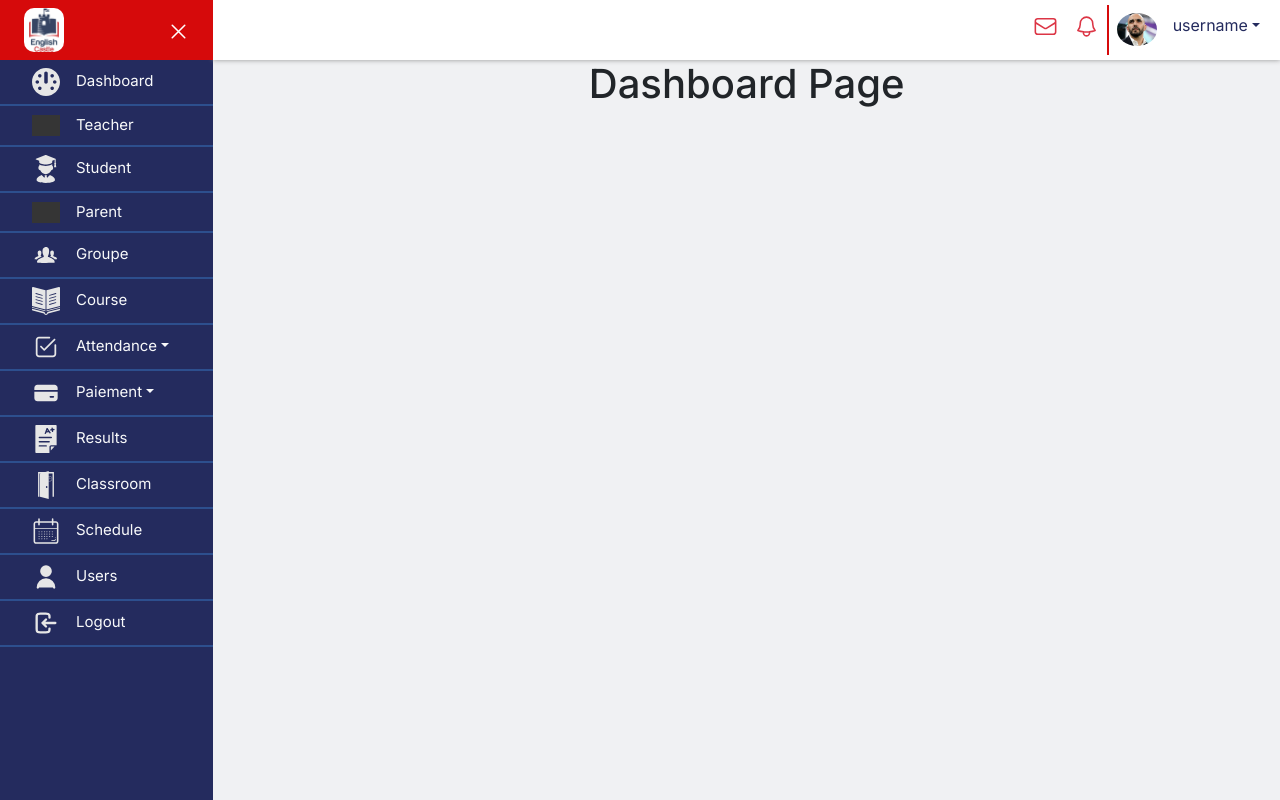
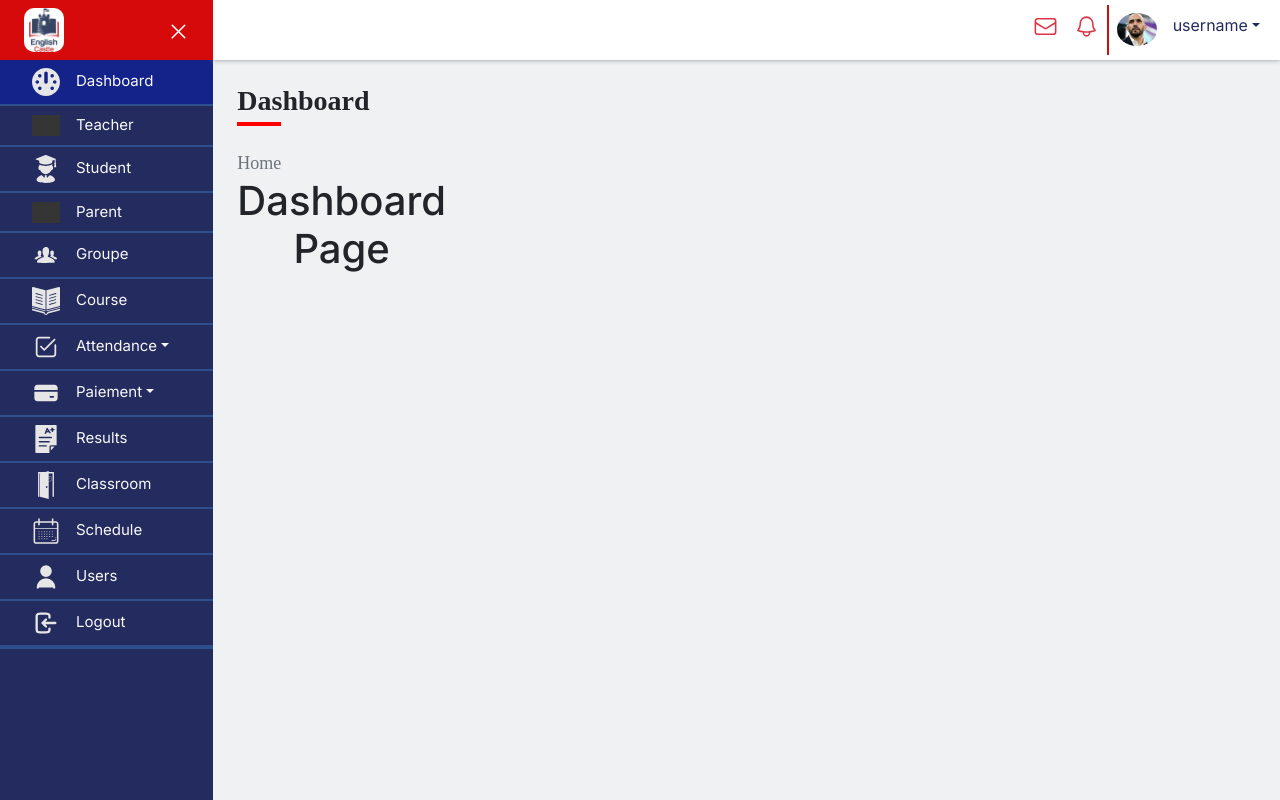
Before and after one commit to Lachhab1/language-center_react_laravel, a React (Vite) app in the folder langcenter-frontend/: page /dashboard in a window 1280 px wide. Built offline with nearby package versions, Linux system fonts and the light colour scheme; grey boxes are pictures that could not be loaded.

Commit message:
later fix the >

```diff
--- a/langcenter-frontend/src/App.css
+++ b/langcenter-frontend/src/App.css
@@ -67,7 +67,9 @@ body{
 .Sidebar div{
     width: auto;
     border-bottom: 1px solid #2D4F8E;
+
 }
+
 .Sidebar .collapse{
   background: #999999;/*#CCCCCC #999999 #800000 #000080)*/
 }
@@ -80,6 +82,9 @@ body{
 }
 .Sidebar .a:focus {
   border-radius: 0px;
+  background-color: #14238A;
+}
+.nav-item .active{
   background-color: #14238A;
 }
 
--- a/langcenter-frontend/src/components/Sidebar.jsx
+++ b/langcenter-frontend/src/components/Sidebar.jsx
@@ -1,22 +1,22 @@
-import { NavLink , Link} from "react-router-dom";
-import {Nav,NavDropdown,Dropdown} from 'react-bootstrap';
+import { Nav } from 'react-bootstrap';
+import { Link, NavLink } from "react-router-dom";
 
-import centreLogo from "../images/EnglishCastle_HQ.png"
-import cours from "../images/icons/cours.svg"
-import empTemps from "../images/icons/empTemps.svg"
-import enseignant from "../images/icons/enseignant.svg"
-import etudiant from "../images/icons/etudiant.svg"
-import groupes from "../images/icons/groupes.svg"
-import paiements from "../images/icons/paiements.svg"
-import parents from "../images/icons/parents.svg"
-import presence from "../images/icons/presence.svg"
-import salles from "../images/icons/salles.svg"
-import users from "../images/icons/utilisateurs.svg"
-import dashboard from "../images/icons/dashboard.svg"
-import results from "../images/icons/results.svg"
-import logout from "../images/icons/logout.svg"
-import { Bars3BottomLeftIcon,XMarkIcon } from "@heroicons/react/24/outline"
+import { Bars3BottomLeftIcon, XMarkIcon } from "@heroicons/react/24/outline";
 import { useState } from "react";
+import centreLogo from "../images/EnglishCastle_HQ.png";
+import cours from "../images/icons/cours.svg";
+import dashboard from "../images/icons/dashboard.svg";
+import empTemps from "../images/icons/empTemps.svg";
+import enseignant from "../images/icons/enseignant.svg";
+import etudiant from "../images/icons/etudiant.svg";
+import groupes from "../images/icons/groupes.svg";
+import logout from "../images/icons/logout.svg";
+import paiements from "../images/icons/paiements.svg";
+import parents from "../images/icons/parents.svg";
+import presence from "../images/icons/presence.svg";
+import results from "../images/icons/results.svg";
+import salles from "../images/icons/salles.svg";
+import users from "../images/icons/utilisateurs.svg";
 
 
 export default function Sidebar() {
@@ -37,22 +37,22 @@ export default function Sidebar() {
                 </div>
             </div>
 
-            <Nav className="Sidebar h-100">
+            <div className="Sidebar h-100">
                 <Nav className="flex-column" defaultActiveKey="/dashboard" >
                     <Nav.Item><NavLink className="a nav-link link-light" to="/dashboard"><img src={dashboard} />{openSidebar && "Dashboard"}</NavLink></Nav.Item>
-                    <Nav.Item><NavLink className="a nav-link link-light" to="/enseignants"><img src={enseignant} />{openSidebar &&"Teacher"}</NavLink></Nav.Item>
-                    <Nav.Item><NavLink className="a nav-link link-light" to="/students"><img src={etudiant} />{openSidebar && "Student"}</NavLink></Nav.Item>
-                    <Nav.Item><NavLink className="a nav-link link-light" to="/parents"><img src={parents} />{openSidebar && "Parent" }</NavLink></Nav.Item>
-                    <Nav.Item><NavLink className="a nav-link link-light" to="/groupes"><img src={groupes} />{openSidebar && "Groupe"}</NavLink></Nav.Item>
-                    <Nav.Item><NavLink className="a nav-link link-light" to="/cours"><img src={cours} />{openSidebar && "Course"}</NavLink></Nav.Item>
+                    <Nav.Item><NavLink className="a nav-link link-light" to="/teacher"><img src={enseignant} />{openSidebar &&"Teacher"}</NavLink></Nav.Item>
+                    <Nav.Item><NavLink className="a nav-link link-light" to="/student"><img src={etudiant} />{openSidebar && "Student"}</NavLink></Nav.Item>
+                    <Nav.Item><NavLink className="a nav-link link-light" to="/parent"><img src={parents} />{openSidebar && "Parent" }</NavLink></Nav.Item>
+                    <Nav.Item><NavLink className="a nav-link link-light" to="/groupe"><img src={groupes} />{openSidebar && "Groupe"}</NavLink></Nav.Item>
+                    <Nav.Item><NavLink className="a nav-link link-light" to="/course"><img src={cours} />{openSidebar && "Course"}</NavLink></Nav.Item>
 
                     {/* Presences le span pour cacher ces elements a fin de remplacer le collapse avec dropdown dans les petits ecrans */}
 
                     {openSidebar ?
                     <Nav.Item className="nav-item link-light"><a className="a nav-link link-light  dropdown-toggle" href="#dropPresence" id="menu" data-bs-toggle="collapse"><img src={presence} />{openSidebar && "Attendance"}</a>
                         <ul className="collapse " id="dropPresence" data-bs-parent="#menu" >
-                            <Nav.Item ><NavLink className="a nav-link link-light" to="/presencesEtu">Student</NavLink></Nav.Item>
-                            <Nav.Item ><NavLink className="a nav-link link-light" to="/presencesEns">Teacher </NavLink></Nav.Item>
+                            <Nav.Item ><NavLink className="a nav-link link-light" to="/attendance student">Student</NavLink></Nav.Item>
+                            <Nav.Item ><NavLink className="a nav-link link-light" to="/attendance teacher">Teacher </NavLink></Nav.Item>
                         </ul>
                     </Nav.Item>
                         :
@@ -67,8 +67,8 @@ export default function Sidebar() {
                     <Nav.Item className="nav-item link-light"><a className="a nav-link link-light  dropdown-toggle" href="#dropFees" id="menu" data-bs-toggle="collapse"><img src={paiements} />{openSidebar && "Paiement"}</a>
                         <ul className="collapse
                         " id="dropFees" data-bs-parent="#menu" >
-                            <Nav.Item ><NavLink className="a nav-link link-light" to="/paiementsEtu">Student fees</NavLink></Nav.Item>
-                            <Nav.Item ><NavLink className="a nav-link link-light" to="/paiementsEns">Teacher fees </NavLink></Nav.Item>
+                            <Nav.Item ><NavLink className="a nav-link link-light" to="/payement student">Student fees</NavLink></Nav.Item>
+                            <Nav.Item ><NavLink className="a nav-link link-light" to="/payement teacher">Teacher fees </NavLink></Nav.Item>
                         </ul>
                     </Nav.Item>
                         :
@@ -76,14 +76,14 @@ export default function Sidebar() {
                     </Nav.Item>
                     }
 
-                    <Nav.Item><NavLink className="a nav-link link-light" to="/resultats"><img src={results} />{openSidebar &&"Results"}</NavLink></Nav.Item>
-                    <Nav.Item><NavLink className="a nav-link link-light" to="/salles"><img src={salles} />{openSidebar && "Classroom"}</NavLink></Nav.Item>
-                    <Nav.Item><NavLink className="a nav-link link-light" to="/emploiTemps"><img src={empTemps} />{openSidebar && "Schedule"}</NavLink></Nav.Item>
-                    <Nav.Item><NavLink className="a nav-link link-light" to="/utilisateurs"><img src={users} />{openSidebar && "Users"}</NavLink></Nav.Item>
+                    <Nav.Item><NavLink className="a nav-link link-light" to="/results"><img src={results} />{openSidebar &&"Results"}</NavLink></Nav.Item>
+                    <Nav.Item><NavLink className="a nav-link link-light" to="/classroom"><img src={salles} />{openSidebar && "Classroom"}</NavLink></Nav.Item>
+                    <Nav.Item><NavLink className="a nav-link link-light" to="/schedule"><img src={empTemps} />{openSidebar && "Schedule"}</NavLink></Nav.Item>
+                    <Nav.Item><NavLink className="a nav-link link-light" to="/users"><img src={users} />{openSidebar && "Users"}</NavLink></Nav.Item>
                     <Nav.Item><NavLink className="a nav-link link-light" to="/logout"><img src={logout} />{openSidebar && "Logout"}</NavLink></Nav.Item>
 
                 </Nav>
-            </Nav>
+            </div>
 
         </div>
 
--- a/langcenter-frontend/src/layouts/ContentLayout/ContentLayout.jsx
+++ b/langcenter-frontend/src/layouts/ContentLayout/ContentLayout.jsx
@@ -1,16 +1,32 @@
-import { Outlet } from "react-router-dom";
+import { Outlet,useLocation } from "react-router-dom";
 import Sidebar from "../../components/Sidebar";
 import Topbar from "../../components/Topbar";
 export default function ContentLayout() {
+  const location = useLocation();
+  var replaced = location.pathname.slice(1).replace("%20", " ")
+  replaced = replaced.charAt(0).toUpperCase() + replaced.slice(1).toLowerCase()
   return (
     <div className="d-flex flex-row w-100">
       <Sidebar />
       <div className="w-100 m-0">
       <Topbar />
       <div className="contents">
+        <div style={{width: "6rem"}} className="p-4 navig-title d-flex flex-column align-items-start">
+        <h1 style={{fontFamily: "poppins"}} className="fw-semibold fs-3">{replaced}</h1>
+        <div style={{width:"90%",height:0,border: "2px solid red", marginTop: "-.25rem"}}></div>
+        <div className="d-flex flex-row align-items-center">
+
+        <div style={{fontFamily: "regular",fontSize: "18px"}} className="pt-4 text-secondary">Home</div>
+        <div>
+          {
+          location.pathname == "/dashboard" ? "" : <>&gt;</>
+          }
+        </div>
+        </div>
         <Outlet />
       </div>
       </div>
   </div>
+  </div>
 
 )}
```
Also changed, not shown: langcenter-frontend/src/layouts/GuestLayout/GuestLayout.jsx (added, +7 -0 lines), langcenter-frontend/src/router.jsx (+13 -13 lines), langcenter-frontend/src/components/Navigation.jsx (added).
